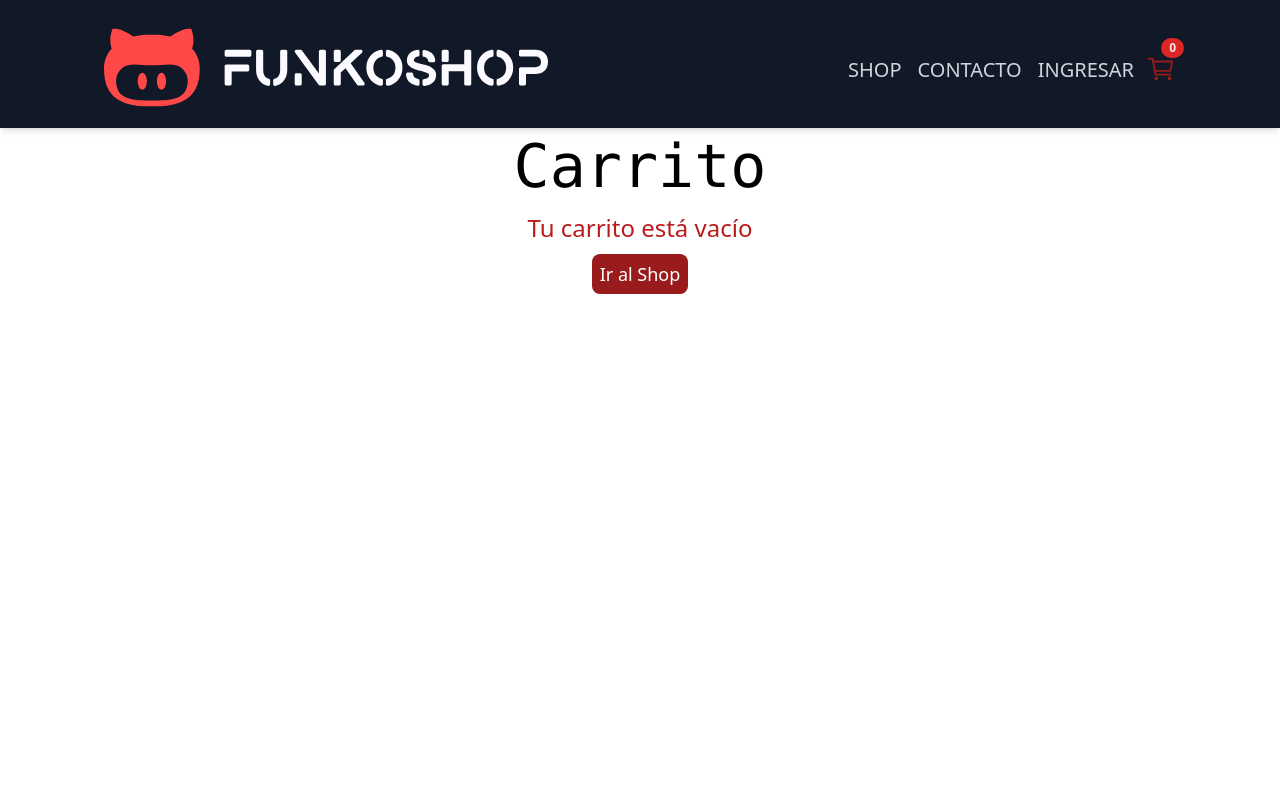
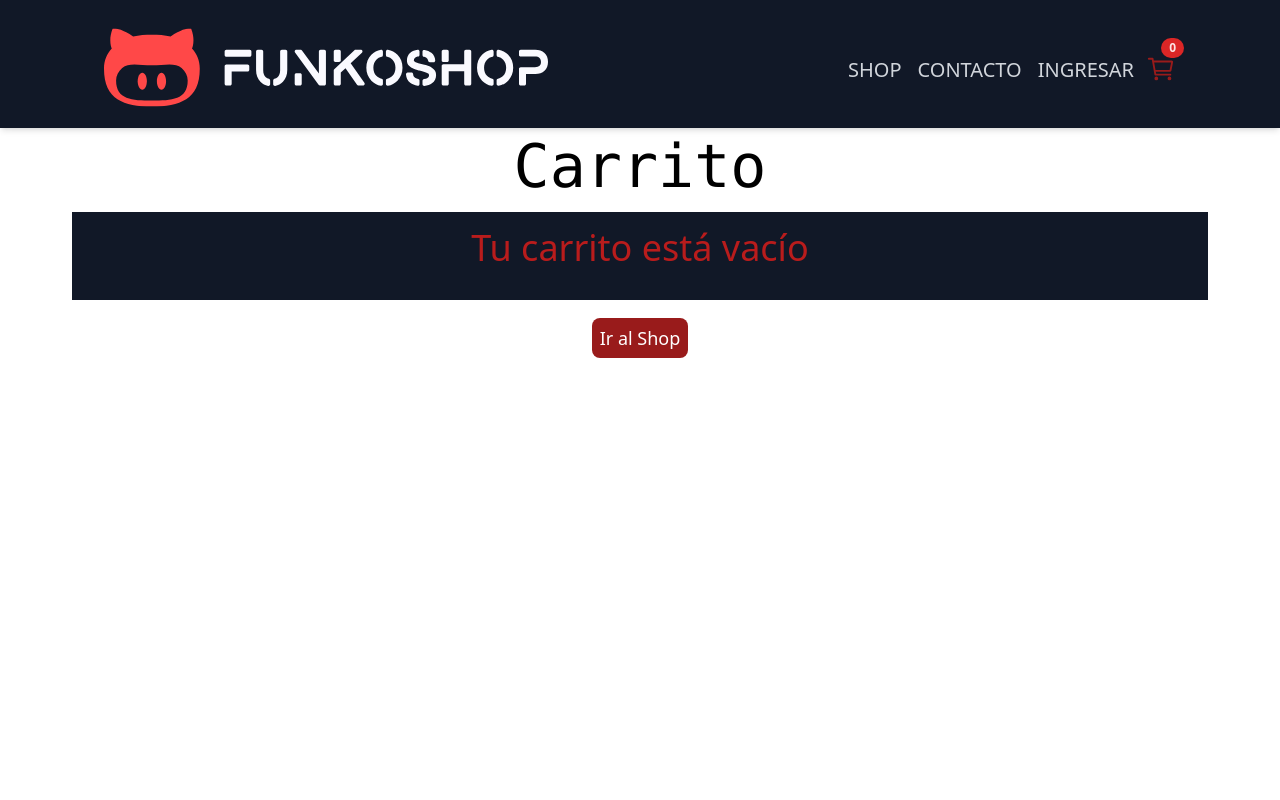
Before and after one commit to makzzer/react-funko, a React (Vite) app: page /carrito in a window 1280 px wide. Shown: the top 800 px of the page. Built offline with nearby package versions, Linux system fonts and the light colour scheme.

Commit message:
carrito vacio mas lindo

```diff
--- a/src/pages/Carrito.jsx
+++ b/src/pages/Carrito.jsx
@@ -27,7 +27,10 @@ const Carrito = () => {
 
       {carrito.length === 0 ? (
         <>
-          <h1 className="text-2xl text-red-700 mb-4">Tu carrito está vacío</h1>
+        <div className="bg-gray-900 p-4 mb-6 mx-2">
+        <h1 className="md:text-4xl text-2xl text-bold text-red-700 mb-4">Tu carrito está vacío</h1>
+        </div>
+
           <NavLink
             to={"/shop"}
             className="m-2 p-2 bg-red-800 rounded-lg text-lg hover:bg-red-600 text-white"
```
